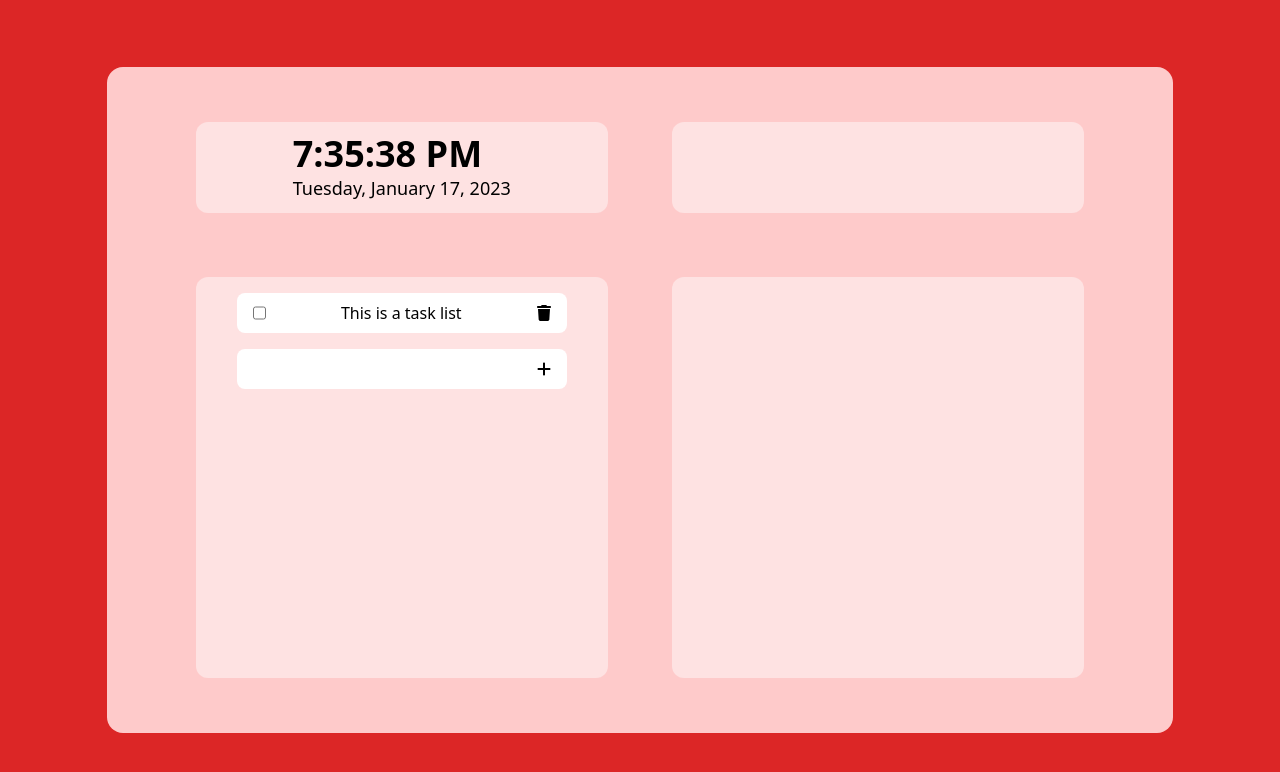
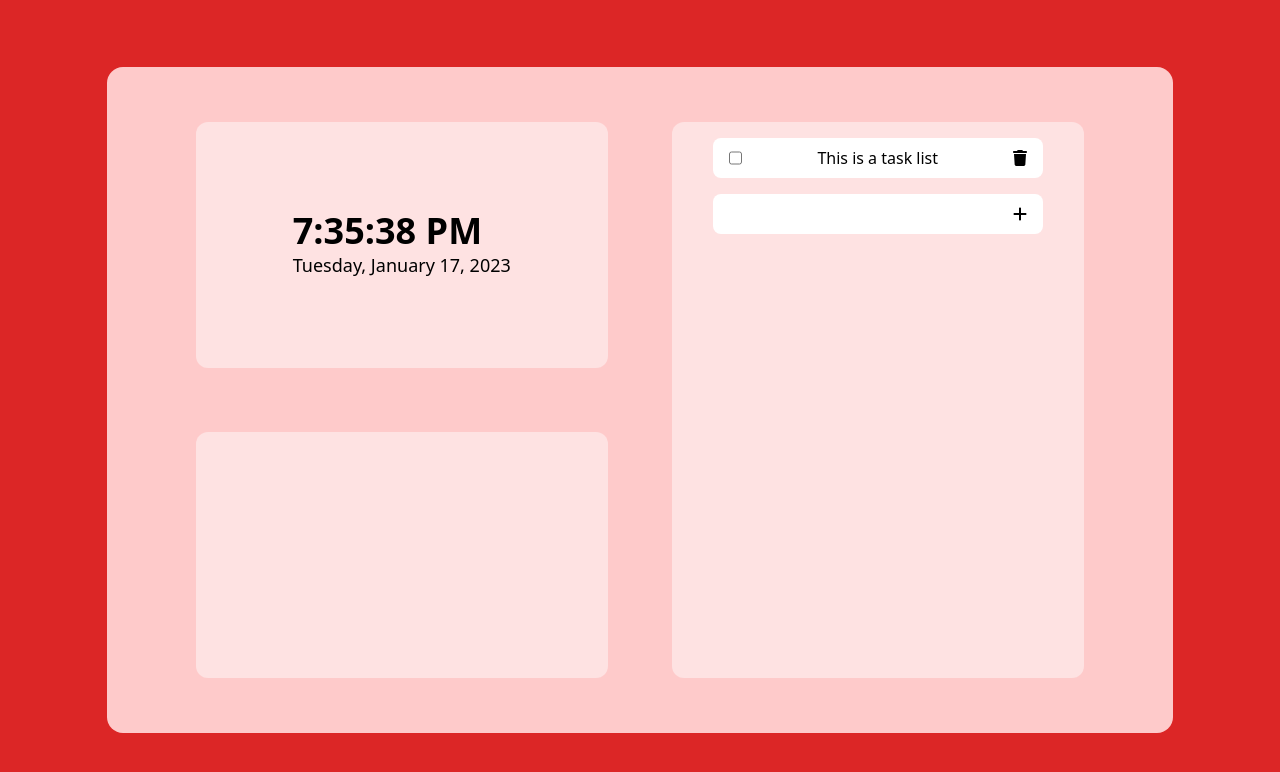
Before and after one commit to atklenner/homepage, a React (Vite) app: page / in a window 1280 px wide. Shown: the top 772 px of the page. Built offline with nearby package versions, Linux system fonts and the light colour scheme.

Commit message:
rearrange layout to 3 sections

```diff
--- a/src/App.jsx
+++ b/src/App.jsx
@@ -8,9 +8,8 @@ function App() {
       <div className="flex justify-center items-center h-5/6 w-5/6 bg-red-200 rounded-2xl">
         <div className="grid grid-cols-2 grid-rows-4 gap-16 h-5/6 w-5/6">
           <Time />
+          <ToDo />
           <Widget type="short"/>
-          <ToDo />
-          <Widget />
         </div>
       </div>
     </div>
--- a/src/components/Widget.jsx
+++ b/src/components/Widget.jsx
@@ -1,5 +1,5 @@
 function Widget({children, type}) {
-  let shortStyle = type === "short"? "row-span-1" : "row-span-3";
+  let shortStyle = type === "short"? "row-span-2" : "row-span-4";
   return (
     <div className={`
       bg-red-100
```
